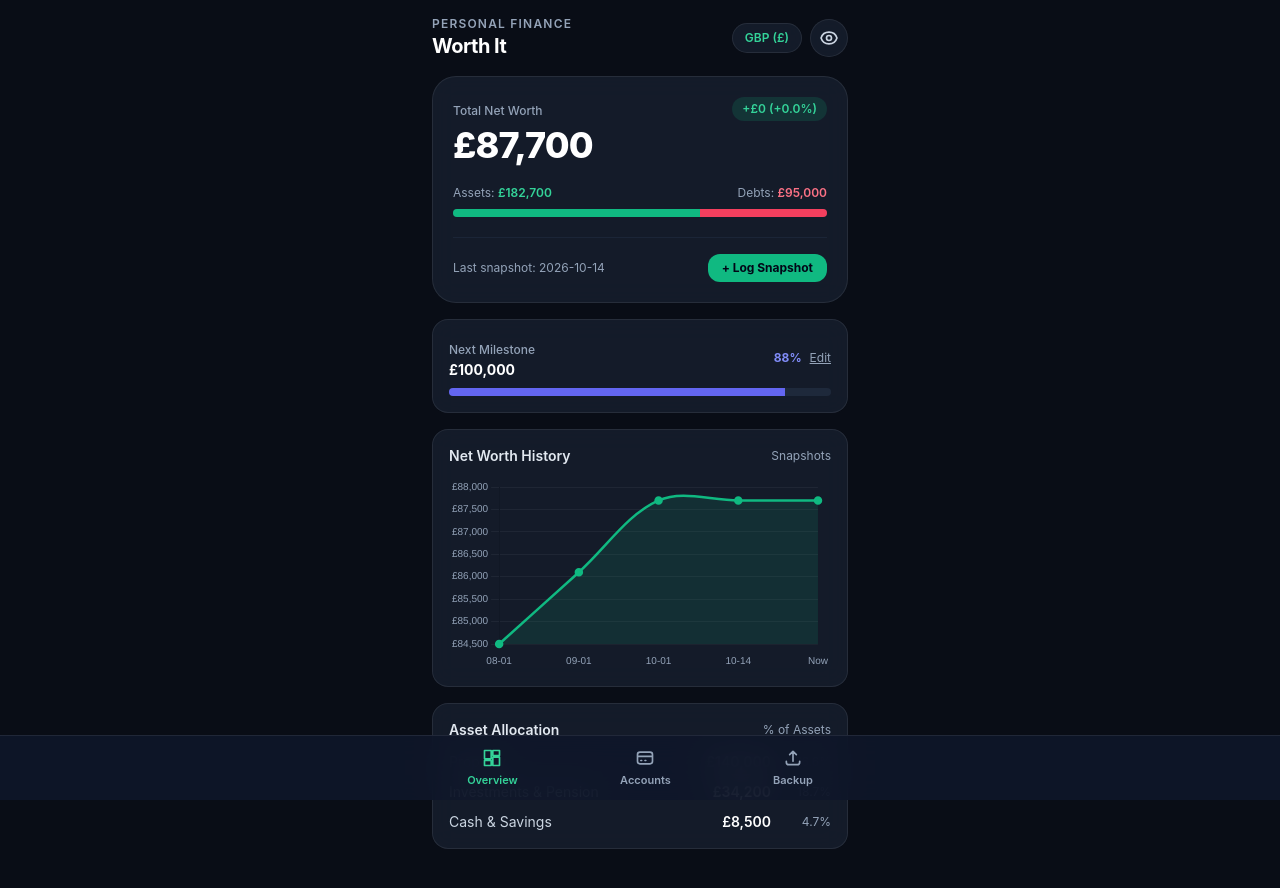
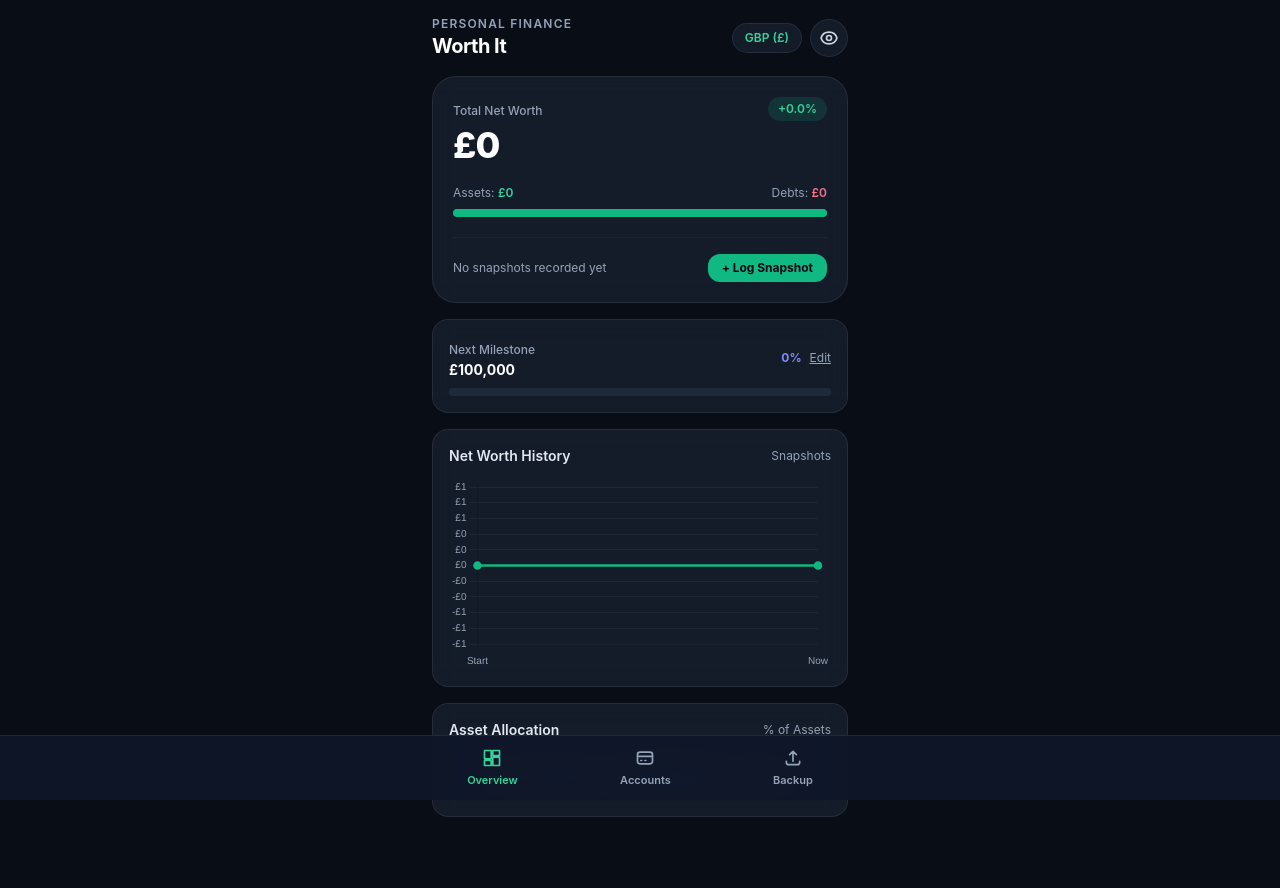
Before and after one commit to marcello88c/worth-it, a plain HTML site: page index.html in a window 1280 px wide. Both pictures are taken after a click on the button "+ Log Snapshot". Drawn offline with nearby package versions, Linux system fonts and the light colour scheme.

Commit message:
Update index.html

```diff
--- a/index.html
+++ b/index.html
@@ -44,7 +44,6 @@
       backdrop-filter: blur(16px);
       border-top: 1px solid rgba(255, 255, 255, 0.08);
     }
-    /* Hide scrollbar for clean mobile look */
     ::-webkit-scrollbar { display: none; }
   </style>
 </head>
@@ -92,8 +91,8 @@
           <span class="text-slate-400">Debts: <strong id="heroDebts" class="money text-rose-400 font-semibold">£0</strong></span>
         </div>
         <div class="w-full h-2 bg-slate-800 rounded-full overflow-hidden flex">
-          <div id="assetBar" class="bg-emerald-500 h-full transition-all duration-500" style="width: 80%"></div>
-          <div id="debtBar" class="bg-rose-500 h-full transition-all duration-500" style="width: 20%"></div>
+          <div id="assetBar" class="bg-emerald-500 h-full transition-all duration-500" style="width: 100%"></div>
+          <div id="debtBar" class="bg-rose-500 h-full transition-all duration-500" style="width: 0%"></div>
         </div>
       </div>
 
@@ -152,7 +151,7 @@
         + Add Item
       </button>
     </div>
-    <p class="text-xs text-slate-400">Tap any account to quickly update its balance or ownership share.</p>
+    <p class="text-xs text-slate-400">Tap any account to update its balance or ownership share.</p>
 
     <div id="accountsContainer" class="space-y-4"></div>
   </main>
@@ -160,7 +159,7 @@
   <!-- VIEW 3: BACKUP & SETTINGS -->
   <main id="view-settings" class="space-y-4 hidden">
     <h2 class="text-lg font-bold">Data & Backup</h2>
-    <p class="text-xs text-slate-400">All financial data is stored strictly on this phone inside local storage. Export a backup periodically to keep your history safe.</p>
+    <p class="text-xs text-slate-400">Your balances are automatically saved to your phone's internal storage (`localStorage` + `IndexedDB`). Export a backup anytime for safekeeping.</p>
 
     <div class="glass-card rounded-2xl p-4 space-y-3">
       <h3 class="text-sm font-semibold">Export Data</h3>
@@ -180,14 +179,22 @@
     </div>
 
     <div class="glass-card rounded-2xl p-4 space-y-3">
-      <h3 class="text-sm font-semibold text-rose-400">Snapshot History</h3>
+      <h3 class="text-sm font-semibold text-slate-200">Snapshot History</h3>
       <div id="snapshotHistoryList" class="space-y-2 max-h-48 overflow-y-auto text-xs"></div>
+    </div>
+
+    <div class="glass-card rounded-2xl p-4 space-y-2 border border-rose-500/20">
+      <h3 class="text-sm font-semibold text-rose-400">Reset App</h3>
+      <p class="text-xs text-slate-400">Wipe all saved accounts and snapshots from this device.</p>
+      <button onclick="clearAllData()" class="mt-2 py-2 px-4 rounded-xl bg-rose-500/20 text-rose-400 text-xs font-semibold active:scale-95 transition">
+        Delete All Data
+      </button>
     </div>
   </main>
 
   <!-- ADD / EDIT ACCOUNT MODAL -->
   <div id="accountModal" class="fixed inset-0 bg-black/75 backdrop-blur-sm z-50 hidden flex items-end justify-center">
-    <div class="bg-slate-900 border-t border-slate-800 w-full max-w-md rounded-t-3xl p-6 space-y-4 animate-slide-up">
+    <div class="bg-slate-900 border-t border-slate-800 w-full max-w-md rounded-t-3xl p-6 space-y-4">
       <div class="flex justify-between items-center">
         <h3 id="modalTitle" class="text-base font-bold">Add Account</h3>
         <button onclick="closeAccountModal()" class="text-slate-400 text-sm">Cancel</button>
@@ -197,7 +204,7 @@
 
       <div>
         <label class="text-xs text-slate-400">Account / Asset Name</label>
-        <input id="accName" type="text" placeholder="e.g. Vanguard Global All Cap, Chase Savings" class="w-full mt-1 px-3.5 py-2.5 rounded-xl bg-slate-800 border border-slate-700 text-sm text-white focus:outline-none focus:border-indigo-500" />
+        <input id="accName" type="text" placeholder="e.g. Savings, ISA, SIPP, Mortgage" class="w-full mt-1 px-3.5 py-2.5 rounded-xl bg-slate-800 border border-slate-700 text-sm text-white focus:outline-none focus:border-indigo-500" />
       </div>
 
       <div class="grid grid-cols-2 gap-3">
@@ -253,42 +260,96 @@
   </nav>
 
   <script>
-    const STORAGE_KEY = 'worth_it_local_v1';
+    const STORAGE_KEY = 'worth_it_user_data_v2';
+    const DB_NAME = 'WorthItDB';
+    const STORE_NAME = 'stateStore';
+
     const CURRENCIES = [
       { code: 'GBP', symbol: '£' },
       { code: 'EUR', symbol: '€' },
       { code: 'USD', symbol: '$' }
     ];
 
-    let state = {
+    // Clean empty default state (no dummy accounts or snapshots)
+    const DEFAULT_STATE = {
       currencyIdx: 0,
       privacyMode: false,
       milestone: 100000,
-      accounts: [
-        { id: '1', name: 'High-Yield Savings', category: 'Cash & Savings', balance: 8500, ownership: 100 },
-        { id: '2', name: 'Global All Cap Index', category: 'Investments & Pension', balance: 34200, ownership: 100 },
-        { id: '3', name: 'Home Equity / Value', category: 'Property', balance: 280000, ownership: 50 },
-        { id: '4', name: 'Home Mortgage', category: 'Debt / Liability', balance: 190000, ownership: 50 }
-      ],
-      snapshots: [
-        { date: '2026-08-01', netWorth: 84500 },
-        { date: '2026-09-01', netWorth: 86100 },
-        { date: '2026-10-01', netWorth: 87700 }
-      ]
+      accounts: [],
+      snapshots: []
     };
 
+    let state = JSON.parse(JSON.stringify(DEFAULT_STATE));
     let chartInstance = null;
 
-    function loadState() {
-      const saved = localStorage.getItem(STORAGE_KEY);
-      if (saved) {
-        try { state = JSON.parse(saved); } catch (e) { console.error(e); }
+    // Request persistent storage lock from iOS/Browser
+    if (navigator.storage && navigator.storage.persist) {
+      navigator.storage.persist();
+    }
+
+    // IndexedDB Helper for backup persistence on iOS
+    function openDB() {
+      return new Promise((resolve, reject) => {
+        const req = indexedDB.open(DB_NAME, 1);
+        req.onupgradeneeded = e => {
+          e.target.result.createObjectStore(STORE_NAME);
+        };
+        req.onsuccess = e => resolve(e.target.result);
+        req.onerror = e => reject(e);
+      });
+    }
+
+    async function saveToIndexedDB(data) {
+      try {
+        const db = await openDB();
+        const tx = db.transaction(STORE_NAME, 'readwrite');
+        tx.objectStore(STORE_NAME).put(data, STORAGE_KEY);
+      } catch (e) {
+        console.warn('IndexedDB write skipped:', e);
+      }
+    }
+
+    async function loadFromIndexedDB() {
+      try {
+        const db = await openDB();
+        return new Promise(resolve => {
+          const tx = db.transaction(STORE_NAME, 'readonly');
+          const req = tx.objectStore(STORE_NAME).get(STORAGE_KEY);
+          req.onsuccess = () => resolve(req.result || null);
+          req.onerror = () => resolve(null);
+        });
+      } catch (e) {
+        return null;
+      }
+    }
+
+    async function loadState() {
+      // Remove legacy dummy-data key if present
+      localStorage.removeItem('worth_it_local_v1');
+
+      const savedLocal = localStorage.getItem(STORAGE_KEY);
+      if (savedLocal) {
+        try {
+          state = JSON.parse(savedLocal);
+          renderAll();
+          return;
+        } catch (e) {
+          console.error(e);
+        }
+      }
+
+      // Fallback to IndexedDB if localStorage was cleared
+      const savedDB = await loadFromIndexedDB();
+      if (savedDB) {
+        state = savedDB;
+        localStorage.setItem(STORAGE_KEY, JSON.stringify(state));
       }
       renderAll();
     }
 
     function saveState() {
       localStorage.setItem(STORAGE_KEY, JSON.stringify(state));
+      saveToIndexedDB(state);
       renderAll();
     }
 
@@ -316,6 +377,19 @@
       return { assets, debts, netWorth: assets - debts, byCategory };
     }
 
+    function syncTodaySnapshot() {
+      const { netWorth } = calculateTotals();
+      const today = new Date().toISOString().slice(0, 10);
+      if (state.accounts.length === 0 && state.snapshots.length === 0) return;
+
+      const existingIdx = state.snapshots.findIndex(s => s.date === today);
+      if (existingIdx >= 0) {
+        state.snapshots[existingIdx].netWorth = netWorth;
+      } else {
+        state.snapshots.push({ date: today, netWorth });
+      }
+    }
+
     function renderAll() {
       const cur = CURRENCIES[state.currencyIdx] || CURRENCIES[0];
       document.getElementById('currencyBtn').textContent = `${cur.code} (${cur.symbol})`;
@@ -336,13 +410,19 @@
       // Snapshot Change Badge
       const badge = document.getElementById('monthlyChangeBadge');
       if (state.snapshots.length > 0) {
-        const prev = state.snapshots[state.snapshots.length - 1].netWorth;
-        const diff = netWorth - prev;
-        const pct = prev !== 0 ? ((diff / Math.abs(prev)) * 100).toFixed(1) : '0.0';
+        const firstOrPrev = state.snapshots.length > 1
+          ? state.snapshots[state.snapshots.length - 2].netWorth
+          : state.snapshots[0].netWorth;
+        const diff = netWorth - firstOrPrev;
+        const pct = firstOrPrev !== 0 ? ((diff / Math.abs(firstOrPrev)) * 100).toFixed(1) : '0.0';
         const sign = diff >= 0 ? '+' : '';
-        badge.textContent = `${sign}${ formatMoney(diff) } (${sign}${pct}%)`;
+        badge.textContent = `${sign}${formatMoney(diff)} (${sign}${pct}%)`;
         badge.className = `px-2.5 py-1 rounded-full text-xs font-semibold ${diff >= 0 ? 'bg-emerald-500/15 text-emerald-400' : 'bg-rose-500/15 text-rose-400'}`;
-        document.getElementById('lastSnapshotText').textContent = `Last snapshot: ${state.snapshots[state.snapshots.length - 1].date}`;
+        document.getElementById('lastSnapshotText').textContent = `Last saved: ${state.snapshots[state.snapshots.length - 1].date}`;
+      } else {
+        badge.textContent = '+0.0%';
+        badge.className = 'px-2.5 py-1 rounded-full text-xs font-semibold bg-emerald-500/15 text-emerald-400';
+        document.getElementById('lastSnapshotText').textContent = 'No snapshots recorded yet';
       }
 
       // Milestone Progress
@@ -353,8 +433,16 @@
 
       // Category Allocation Breakdown
       const catList = document.getElementById('categorySummaryList');
+      const categories = Object.entries(byCategory).sort((a, b) => b[1] - a[1]);
+      if (categories.length === 0) {
+        catList.innerHTML = `
+          <div class="text-center py-4 text-xs text-slate-400">
+            No assets added yet. Tap <button onclick="switchTab('accounts'); openAccountModal();" class="text-emerald-400 font-semibold underline">+ Add Item</button> to start tracking.
+          </div>
+        `;
+      } else {
         catList.innerHTML = '';
-      Object.entries(byCategory).sort((a, b) => b[1] - a[1]).forEach(([cat, val]) => {
+        categories.forEach(([cat, val]) => {
           const pct = assets > 0 ? ((val / assets) * 100).toFixed(1) : 0;
           catList.innerHTML += `
             <div class="flex items-center justify-between">
@@ -366,6 +454,7 @@
             </div>
           `;
         });
+      }
 
       renderAccountsList();
       renderSnapshotsList();
@@ -376,6 +465,20 @@
     function renderAccountsList() {
       const container = document.getElementById('accountsContainer');
       container.innerHTML = '';
+
+      if (state.accounts.length === 0) {
+        container.innerHTML = `
+          <div class="glass-card rounded-2xl p-6 text-center space-y-3">
+            <p class="text-sm font-semibold text-slate-200">Your account list is empty</p>
+            <p class="text-xs text-slate-400">Add your savings, investments, property, or debts to calculate your net worth.</p>
+            <button onclick="openAccountModal()" class="px-4 py-2.5 rounded-xl bg-emerald-500 text-slate-950 font-bold text-xs active:scale-95 transition">
+              + Add First Account
+            </button>
+          </div>
+        `;
+        return;
+      }
+
       const groups = {};
       state.accounts.forEach(acc => {
         if (!groups[acc.category]) groups[acc.category] = [];
@@ -411,8 +514,14 @@
       const ctx = document.getElementById('trendChart').getContext('2d');
       const labels = state.snapshots.map(s => s.date.slice(5));
       const dataPoints = state.snapshots.map(s => s.netWorth);
+
+      if (labels.length === 0) {
+        labels.push('Start', 'Now');
+        dataPoints.push(0, currentNetWorth);
+      } else {
         labels.push('Now');
         dataPoints.push(currentNetWorth);
+      }
 
       if (chartInstance) chartInstance.destroy();
       chartInstance = new Chart(ctx, {
@@ -450,19 +559,16 @@
     }
 
     function recordSnapshot() {
-      const { netWorth } = calculateTotals();
-      const today = new Date().toISOString().slice(0, 10);
-      const existingIdx = state.snapshots.findIndex(s => s.date === today);
-      if (existingIdx >= 0) {
-        state.snapshots[existingIdx].netWorth = netWorth;
-      } else {
-        state.snapshots.push({ date: today, netWorth });
-      }
+      syncTodaySnapshot();
       saveState();
     }
 
     function renderSnapshotsList() {
       const list = document.getElementById('snapshotHistoryList');
+      if (state.snapshots.length === 0) {
+        list.innerHTML = '<p class="text-slate-500">No snapshots recorded yet.</p>';
+        return;
+      }
       list.innerHTML = '';
       [...state.snapshots].reverse().forEach((s, idx) => {
         const realIdx = state.snapshots.length - 1 - idx;
@@ -524,6 +630,8 @@
       } else {
         state.accounts.push({ id: Date.now().toString(), name, category, ownership, balance });
       }
+
+      syncTodaySnapshot();
       closeAccountModal();
       saveState();
     }
@@ -531,13 +639,21 @@
     function deleteAccount() {
       const id = document.getElementById('accId').value;
       state.accounts = state.accounts.filter(a => a.id !== id);
+      syncTodaySnapshot();
       closeAccountModal();
       saveState();
     }
 
+    function clearAllData() {
+      if (confirm('Are you sure you want to delete all accounts and snapshots from this phone?')) {
+        state = JSON.parse(JSON.stringify(DEFAULT_STATE));
+        saveState();
+      }
+    }
+
     function editMilestone() {
       const input = prompt('Enter your next Net Worth target:', state.milestone);
-      if (input !== null && !isNaN(Number(input))) {
+      if (input !== null && input.trim() !== '' && !isNaN(Number(input))) {
         state.milestone = Number(input);
         saveState();
       }
@@ -597,10 +713,10 @@
       reader.onload = e => {
         try {
           const imported = JSON.parse(e.target.result);
-          if (imported.accounts && imported.snapshots) {
+          if (Array.isArray(imported.accounts) && Array.isArray(imported.snapshots)) {
             state = imported;
             saveState();
-            alert('Backup restored successfully!');
+            alert('Backup restored and saved to your phone!');
           }
         } catch (err) {
           alert('Invalid JSON backup file.');
```
Lines whose indentation alone changed are shown as unchanged.
